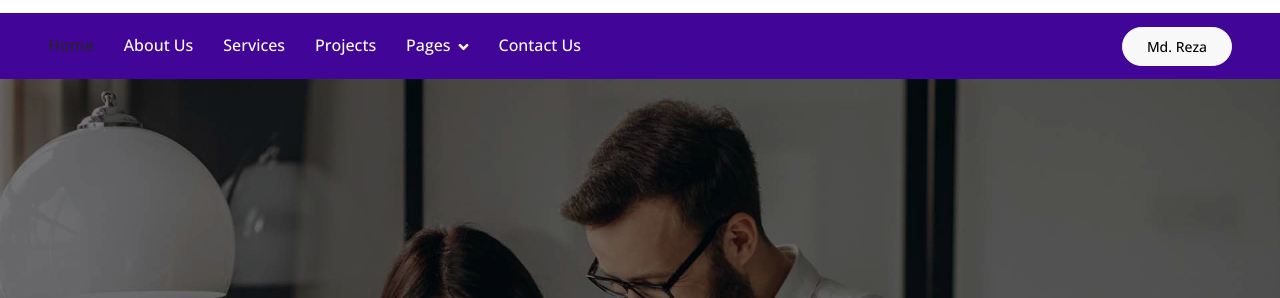
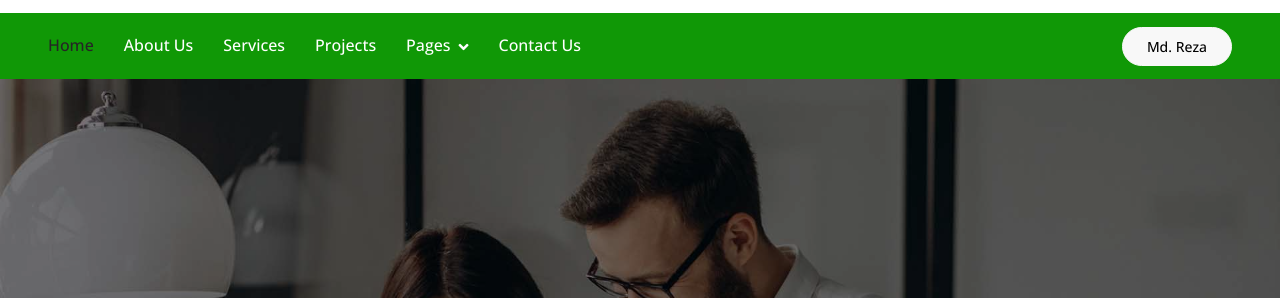
Before and after one commit to rightchoicedigitalus/landingPage, a plain HTML site: page index.html in a window 1280 px wide. Shown: the part 124-422 px from the top of the page. Drawn offline with nearby package versions, Linux system fonts and the light colour scheme; animation ran at ten frames a second.

Commit message:
Change primary color

```diff
--- a/css/style.css
+++ b/css/style.css
@@ -1,6 +1,6 @@
 /********** Template CSS **********/
 :root {
-    --primary: #410698;
+    --primary: #109806;
     --secondary: #777777;
     --light: #F8F8F8;
     --dark: #252525;
```
